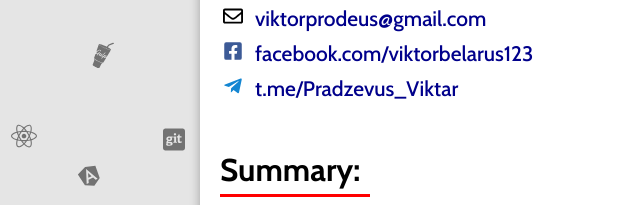
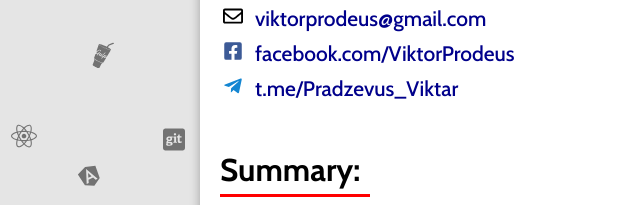
Before and after one commit to ViktorProdeus/rsschool-cv, a plain HTML site: page index.html in a window 1280 px wide. Shown: the part 213-418 px from the top of the page, 56-696 px from the left. Drawn offline with nearby package versions, Linux system fonts and the light colour scheme.

Commit message:
change commit

```diff
--- a/index.html
+++ b/index.html
@@ -25,7 +25,7 @@
             </li>
 
             <li class="fb">
-              <a href="https://www.facebook.com/viktorbelarus123" target="_blank">facebook.com/viktorbelarus123</a>
+              <a href="https://www.facebook.com/viktorbelarus123" target="_blank">facebook.com/ViktorProdeus</a>
             </li>
 
             <li class="telegram">
```
